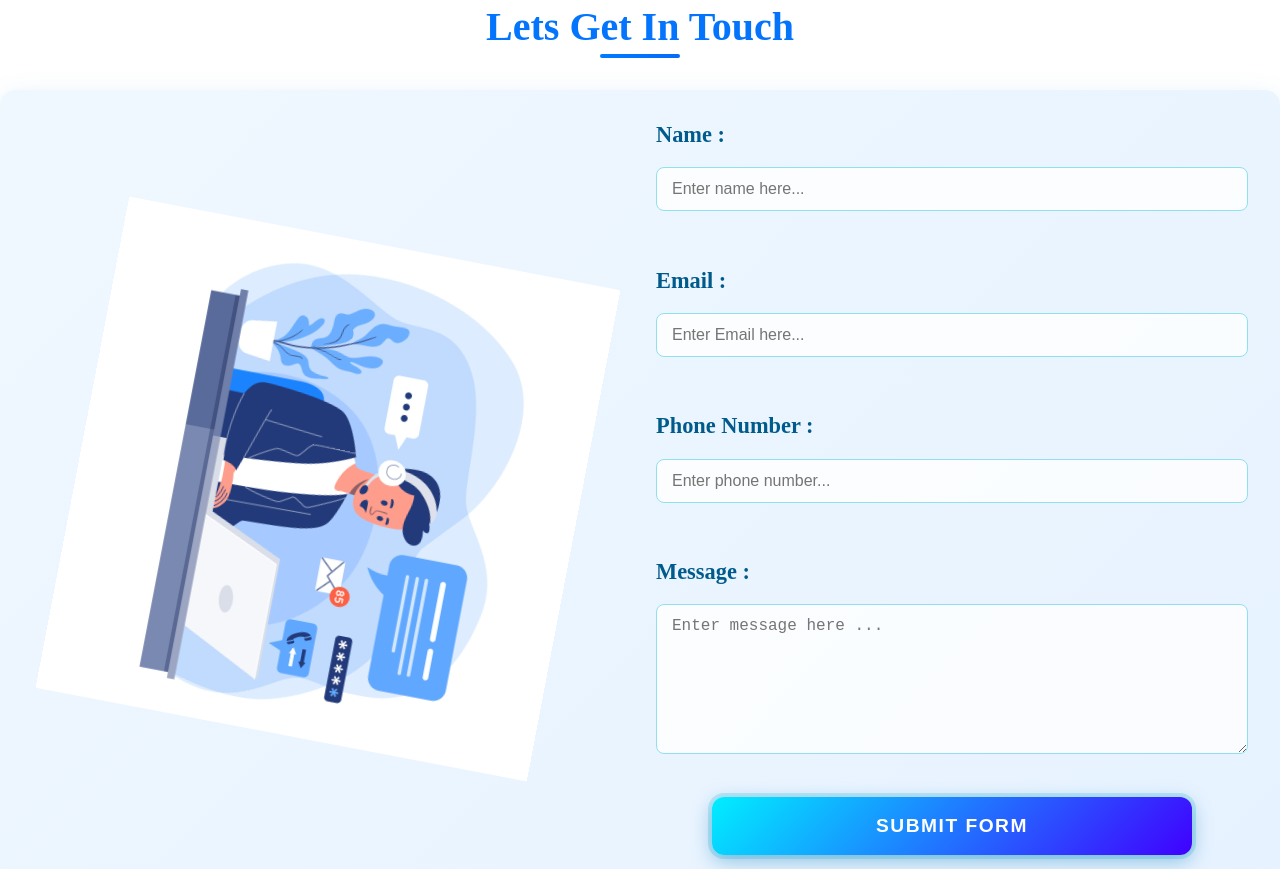
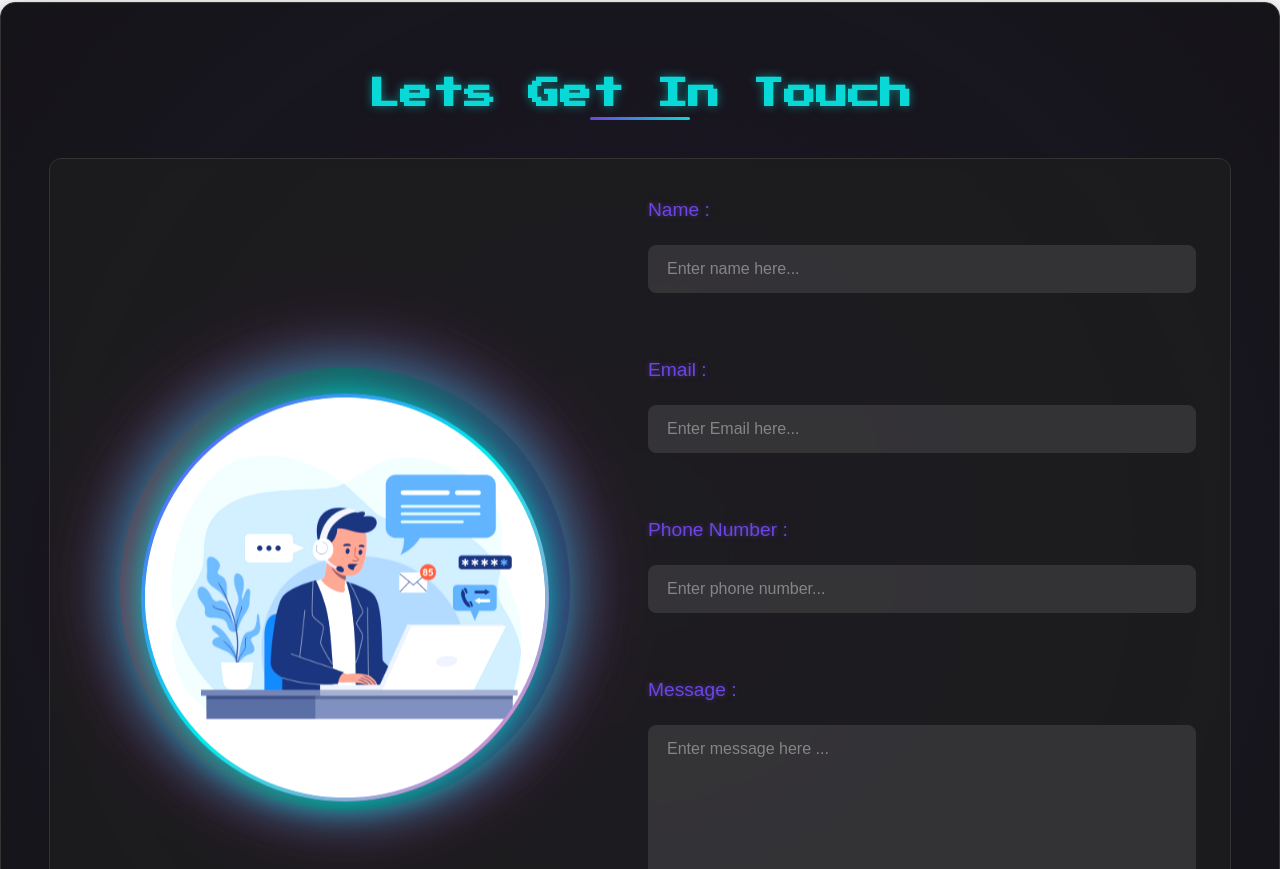
Before and after one commit to arnavanand2005/Portfolio-website, a React (Vite) app: page / in a window 1280 px wide. Shown: the part 131-1000 px from the top of the page. Built offline with nearby package versions, Linux system fonts and the light colour scheme.

Commit message:
contact-updates

```diff
--- a/src/components/Contact.jsx
+++ b/src/components/Contact.jsx
@@ -1,6 +1,8 @@
 import React from "react";
 import contactimage from "../assets/contact.jpg";
 import '../styles/contact.css'
+import EmailIcon from '@mui/icons-material/Email';
+
 function App() {
   const [result, setResult] = React.useState("");
 
@@ -27,7 +29,7 @@ function App() {
   };
 
   return (
-    <div>
+    <div className="contact-container">
         <h2 className="main-contact-heading">Lets Get In Touch</h2>
       <form className="contact-form" onSubmit={onSubmit}>
         <div className="left-side-contact">
--- a/src/styles/Contact.css
+++ b/src/styles/Contact.css
@@ -1,214 +1,302 @@
-.left-side-contact img {
-  width: 100%;
-  height: auto;
-  max-height: 500px;
-  object-fit: contain;
-  border-radius: 50px;
-  animation: rotateImage 20s linear infinite;
+.contact-container {
+  max-width: 1200px;
+  margin: 2rem auto;
+  padding: 3rem;
+  background: #121212;
+  border-radius: 15px;
+  box-shadow: 0 10px 30px rgba(0, 0, 0, 0.5);
+  border: 1px solid #333;
+  position: relative;
+  overflow: hidden;
 }
 
-@keyframes rotateImage {
-  from {
-    transform: rotate(0deg);
-  }
-  to {
-    transform: rotate(360deg);
-  }
+.contact-container::before {
+  content: '';
+  position: absolute;
+  top: -50%;
+  left: -50%;
+  width: 200%;
+  height: 200%;
+  background: radial-gradient(circle,
+    rgba(110, 69, 226, 0.1) 0%,
+    transparent 70%);
+  animation: rotateGradient 20s linear infinite;
+  z-index: 0;
 }
 
-.contact-container {
-  max-width: 1200px;
-  margin: 0 auto;
-  padding: 2rem;
-  overflow: hidden;
+@keyframes rotateGradient {
+  from { transform: rotate(0deg); }
+  to { transform: rotate(360deg); }
 }
 
 .main-contact-heading {
   text-align: center;
-  font-size: clamp(1.8rem, 4vw, 2.5rem);
-  margin-bottom: 2rem;
-  padding: 0 1rem;
-  align-items: center;
-  text-align: center;
-  background: linear-gradient(45deg, rgb(0, 123, 255), rgb(8, 107, 247));
-  -webkit-background-clip: text;
-  background-clip: text;
-  color: transparent;
+  font-family: "Press Start 2P", system-ui;
+  font-size: clamp(1.5rem, 3vw, 2rem);
+  margin-bottom: 3rem;
+  color: #08d9d6;
+  text-shadow: 0 0 10px rgba(8, 217, 214, 0.5);
   position: relative;
-  padding-bottom: 0.5rem;
+  z-index: 1;
 }
 
 .main-contact-heading::after {
   content: '';
   position: absolute;
-  bottom: 0;
+  bottom: -10px;
   left: 50%;
   transform: translateX(-50%);
-  width: 80px;
-  height: 4px;
-  background: linear-gradient(90deg, rgb(0, 123, 255), rgb(8, 107, 247));
-  border-radius: 2px;
+  width: 100px;
+  height: 3px;
+  background: linear-gradient(90deg, #6e45e2, #08d9d6);
+  border-radius: 3px;
 }
 
-@keyframes gradientShift {
-  0% { background-position: 0% 50%; }
-  50% { background-position: 100% 50%; }
-  100% { background-position: 0% 50%; }
-}
-
-.main-contact-heading {
-  background-size: 200% 200%;
-  animation: gradientShift 8s ease infinite;
-}
 .contact-form {
   display: flex;
   flex-wrap: wrap;
-  gap: 2rem;
-  background: linear-gradient(135deg, #f0f8ff 0%, #e6f2ff 100%);
-  border-radius: 15px;
-  box-shadow: 0 10px 30px rgba(0, 119, 182, 0.15);
-  padding: 2rem;
-  overflow: hidden;
+  gap: 3rem;
+  background: rgba(30, 30, 30, 0.7);
+  border-radius: 12px;
+  padding: 2.5rem;
+  backdrop-filter: blur(5px);
+  border: 1px solid #333;
+  position: relative;
+  z-index: 1;
 }
 
+/* Enhanced Image Container */
 .left-side-contact {
-  flex: 1 1 300px;
-  min-width: 0;
+  flex: 1;
+  min-width: 300px;
   display: flex;
+  flex-direction: column;
   align-items: center;
   justify-content: center;
+  position: relative;
+  perspective: 1000px;
+  z-index: 1;
+  gap: 2rem;
 }
 
-.input-elements {
-  flex: 1 1 300px;
-  min-width: 0;
+.left-side-contact::before {
+  content: '';
+  position: absolute;
+  width: 100%;
+  height: 100%;
+  max-width: 450px;
+  max-height: 450px;
+  border-radius: 50%;
+  background: linear-gradient(135deg,
+    rgba(110, 69, 226, 0.4) 0%,
+    rgba(8, 217, 214, 0.4) 50%,
+    rgba(255, 105, 180, 0.4) 100%);
+  box-shadow: 0 0 50px rgba(8, 217, 214, 0.5),
+              0 0 70px rgba(110, 69, 226, 0.4),
+              0 0 90px rgba(255, 105, 180, 0.3);
+  animation: rotate 15s linear infinite;
+  z-index: 0;
+}
+
+@keyframes rotate {
+  0% {
+    transform: rotate(0deg) rotateX(0deg) rotateY(0deg);
+  }
+  50% {
+    transform: rotate(180deg) rotateX(10deg) rotateY(10deg);
+  }
+  100% {
+    transform: rotate(360deg) rotateX(0deg) rotateY(0deg);
+  }
+}
+
+.left-side-contact img {
+  width: 90%;
+  max-width: 400px;
+  height: 400px; /* Fixed height to match width */
+  border-radius: 50%;
+  object-fit: cover;
+  aspect-ratio: 1/1;
+  border: 4px solid transparent;
+  background: linear-gradient(135deg, #6e45e2, #08d9d6, #ff69b4) border-box;
+  -webkit-mask-composite: xor;
+  mask-composite: exclude;
+  box-shadow: 0 0 30px rgba(8, 217, 214, 0.7),
+              inset 0 0 30px rgba(110, 69, 226, 0.7);
+  position: relative;
+  z-index: 1;
+  transition: all 0.5s ease;
+  animation: float 6s ease-in-out infinite;
+  filter: brightness(1.05) contrast(1.1);
+}
+
+@keyframes float {
+  0% { transform: translateY(0px); }
+  50% { transform: translateY(-15px); }
+  100% { transform: translateY(0px); }
+}
+
+.left-side-contact:hover img {
+  transform: scale(1.08) rotate(5deg);
+  box-shadow: 0 0 40px rgba(8, 217, 214, 0.9),
+              inset 0 0 40px rgba(110, 69, 226, 0.9);
+}
+
+/* Email Icons Container */
+.email-container {
   display: flex;
   flex-direction: column;
-  gap: 1.2rem;
+  gap: 1rem;
+  background: rgba(255, 255, 255, 0.9); /* Changed to light background */
+  padding: 1.5rem;
+  border-radius: 12px;
+  border: 1px solid #333;
+  width: 80%;
+  max-width: 350px;
+  text-align: center;
+  z-index: 1;
+  backdrop-filter: blur(5px);
+  color: #000; /* Black text color */
+  font-family: 'Poppins', sans-serif;
+  font-weight: 500;
+}
+
+.email-icon {
+  color: #6e45e2; /* Changed to purple */
+  font-size: 1.5rem !important;
+  margin-right: 0.5rem;
+  vertical-align: middle;
+  transition: all 0.3s ease;
+  filter: drop-shadow(0 0 5px rgba(110, 69, 226, 0.7));
+}
+
+.email-container:hover .email-icon {
+  color: #08d9d6;
+  transform: scale(1.1);
+  filter: drop-shadow(0 0 10px rgba(8, 217, 214, 0.9));
+}
+
+/* Input Elements with Right Padding */
+.input-elements {
+  flex: 1;
+  min-width: 300px;
+  display: flex;
+  flex-direction: column;
+  gap: 1.5rem;
+  padding-right: 2rem;
 }
 
 .input-elements label {
-  font-size: 1.4rem;
-  color: #005b8c;
-  font-weight: 600;
+  font-family: 'Poppins', sans-serif;
+  font-size: 1.2rem;
+  color: #6e45e2;
+  font-weight: 500;
+  text-shadow: 0 0 5px rgba(110, 69, 226, 0.5);
 }
 
 .input-elements input,
 .input-elements textarea {
   width: 100%;
-  padding: 12px 15px;
-  border: 1px solid #90e0ef;
+  padding: 14px 18px;
+  border: none;
   border-radius: 8px;
   font-size: 1rem;
-  background-color: rgba(255, 255, 255, 0.8);
-  box-sizing: border-box;
+  background: rgba(255, 255, 255, 0.1);
+  color: #fff;
+  border: 1px solid #333;
+  transition: all 0.3s ease;
+  font-family: 'Poppins', sans-serif;
+}
+
+.input-elements input:focus,
+.input-elements textarea:focus {
+  outline: none;
+  border-color: #08d9d6;
+  box-shadow: 0 0 0 3px rgba(8, 217, 214, 0.2);
+  background: rgba(255, 255, 255, 0.15);
+}
+
+.input-elements input::placeholder,
+.input-elements textarea::placeholder {
+  color: rgba(255, 255, 255, 0.4);
+  font-family: 'Poppins', sans-serif;
 }
 
 .input-elements textarea {
   min-height: 150px;
   resize: vertical;
-  max-width: 100%;
 }
 
+/* Submit Button with White Slash Effect */
 .submit-btn {
-  position: relative;
-  background: linear-gradient(135deg, #00eeff 0%, #4000ff 100%);
+  font-family: 'Poppins', sans-serif;
+  background: linear-gradient(135deg, #6e45e2, #08d9d6);
   color: white;
   border: none;
-  padding: 18px 36px;
-  font-size: 1.2rem;
-  border-radius: 12px;
+  padding: 16px 32px;
+  font-size: 1.1rem;
+  border-radius: 30px;
   cursor: pointer;
   font-weight: 600;
   text-transform: uppercase;
-  letter-spacing: 1.5px;
-  box-shadow:
-    0 6px 20px rgba(0, 119, 182, 0.4),
-    0 0 0 4px rgba(0, 180, 216, 0.2);
-  transition: all 0.4s cubic-bezier(0.65, 0, 0.35, 1);
+  letter-spacing: 1px;
+  box-shadow: 0 5px 15px rgba(110, 69, 226, 0.4);
+  transition: all 0.4s ease;
   overflow: hidden;
+  position: relative;
   z-index: 1;
-  width: 480px;
-  margin: 1.5rem auto 0;
-  display: block;
+  margin-top: 1rem;
+  width: 100%;
 }
 
-.submit-btn::before,
-.submit-btn::after {
+.submit-btn:hover {
+  transform: translateY(-3px);
+  box-shadow: 0 8px 25px rgba(110, 69, 226, 0.6);
+}
+
+.submit-btn:active {
+  animation: button-press 0.2s ease-out;
+  box-shadow: 0 0 10px rgba(110, 69, 226, 0.6);
+}
+
+.submit-btn::before {
   content: '';
   position: absolute;
   top: 0;
-  left: 0;
+  left: -100%;
   width: 100%;
   height: 100%;
-  background: linear-gradient(135deg, #00d5ff 0%, #4a0efd 100%);
-  z-index: -1;
-  border-radius: 10px;
-  transition: all 0.6s cubic-bezier(0.68, -0.6, 0.32, 1.6);
-}
-
-.submit-btn::before {
-  transform: scaleX(0);
-  transform-origin: right;
-  background: linear-gradient(135deg, #152dff 0%, #0073ff 100%);
-}
-
-.submit-btn::after {
-  transform: scaleY(0);
-  transform-origin: bottom;
-  background: linear-gradient(135deg, #5d22ff 0%, #01eaff 100%);
-}
-
-.submit-btn:hover {
-  transform: translateY(-5px) scale(1.03);
-  box-shadow:
-    0 12px 30px rgba(0, 119, 182, 0.6),
-    0 0 0 8px rgba(0, 180, 216, 0.3);
-  color: #fff;
-  text-shadow: 0 0 5px rgba(255,255,255,0.8);
+  background: linear-gradient(
+    90deg,
+    transparent,
+    rgba(255, 255, 255, 0.2),
+    transparent
+  );
+  transition: 0.5s;
 }
 
 .submit-btn:hover::before {
-  transform: scaleX(1);
-  transform-origin: left;
+  left: 100%;
 }
 
-.submit-btn:hover::after {
-  transform: scaleY(1);
-  transform-origin: top;
-}
-
-@keyframes pulse-glow {
-  0% { box-shadow: 0 0 0 0 rgba(0, 180, 216, 0.7); }
-  70% { box-shadow: 0 0 0 15px rgba(0, 180, 216, 0); }
-  100% { box-shadow: 0 0 0 0 rgba(0, 180, 216, 0); }
-}
-
-.submit-btn:active {
-  transform: translateY(2px) scale(0.98);
-  animation: pulse-glow 0.5s;
-}
-
-.submit-btn span {
-  position: relative;
-  display: inline-block;
-  transition: transform 0.3s ease;
-}
-
-.submit-btn:hover span {
-  transform: rotate(5deg) scale(1.1);
+@keyframes button-press {
+  0% { transform: scale(1); }
+  50% { transform: scale(0.95); }
+  100% { transform: scale(1); }
 }
 
 .result-message {
   display: block;
   text-align: center;
-  margin-top: 1.5rem;
-  color: #0077b6;
+  margin-top: 2rem;
+  color: #08d9d6;
+  font-family: 'Poppins', sans-serif;
   font-weight: 500;
-  padding: 0 1rem;
-  word-break: break-word;
+  font-size: 1.1rem;
+  text-shadow: 0 0 5px rgba(8, 217, 214, 0.3);
 }
 
+/* Responsive Adjustments */
 @media (max-width: 768px) {
   .contact-form {
     flex-direction: column;
@@ -216,21 +304,41 @@
   }
 
   .left-side-contact {
-    margin-bottom: 1.5rem;
+    margin-bottom: 2rem;
   }
 
-  .submit-btn {
-    max-width: 100%;
+  .left-side-contact::before {
+    max-width: 350px;
+    max-height: 350px;
+  }
+
+  .left-side-contact img {
+    max-width: 300px;
+    height: 300px;
+  }
+
+  .input-elements {
+    padding-right: 0.5rem;
   }
 }
 
 @media (max-width: 480px) {
   .contact-container {
-    padding: 1rem;
+    padding: 1.5rem;
+  }
+
+  .left-side-contact::before {
+    max-width: 280px;
+    max-height: 280px;
+  }
+
+  .left-side-contact img {
+    max-width: 240px;
+    height: 240px;
   }
 
   .input-elements input,
   .input-elements textarea {
-    padding: 10px 12px;
+    padding: 12px 15px;
   }
 }
```
